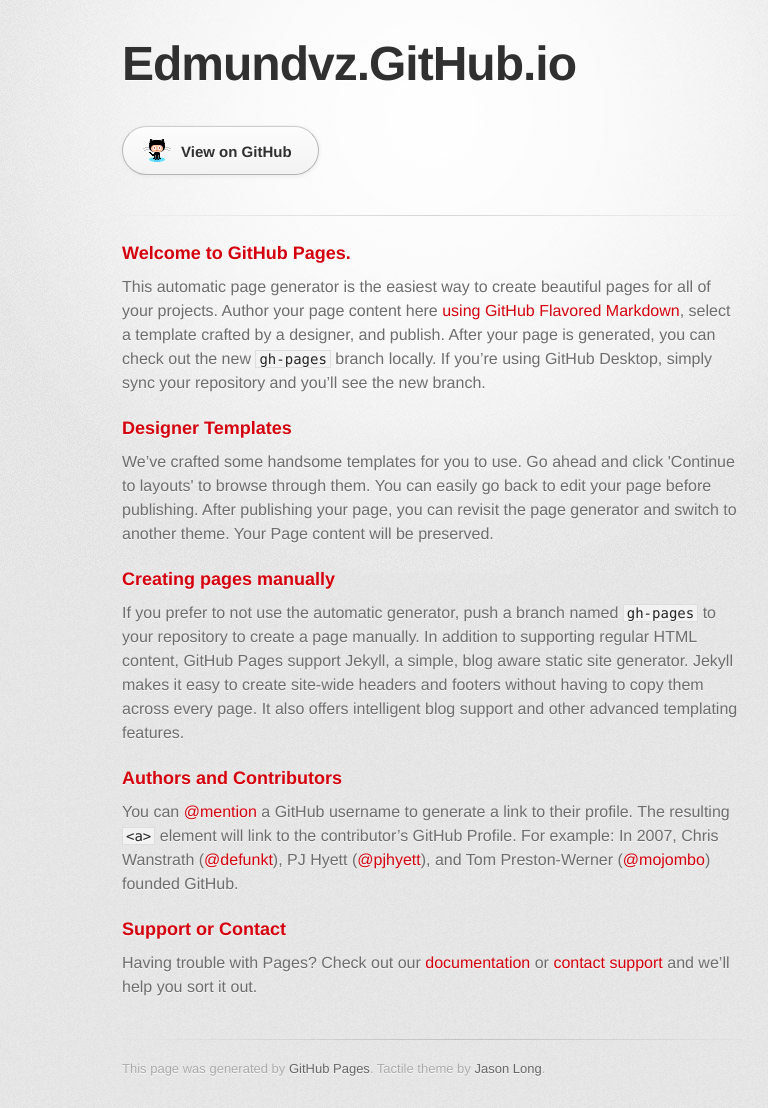
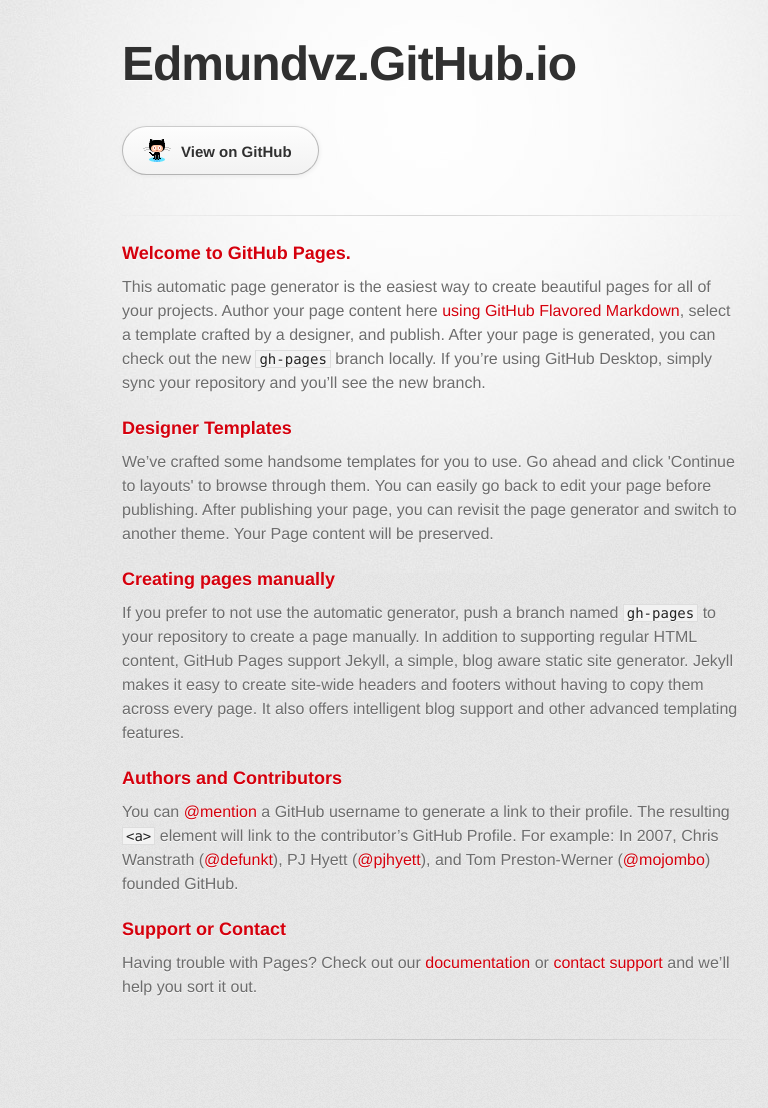
Before and after one commit to edmundvz/edmundvz.github.io, a Jekyll site: the page index.html, which Jekyll copies as it is, in a window 1280 px wide. Shown: the whole page, without its empty margins (208-976 px from the left). Built offline with Jekyll 4.4.1, drawn with Linux system fonts in a browser that asks for light colours; some web fonts are replaced.

Commit message:
Update index.html

```diff
--- a/index.html
+++ b/index.html
@@ -56,7 +56,7 @@
         </section>
 
         <footer>
-          This page was generated by <a href="https://pages.github.com">GitHub Pages</a>. Tactile theme by <a href="https://twitter.com/jasonlong">Jason Long</a>.
+
         </footer>
 
 
```
